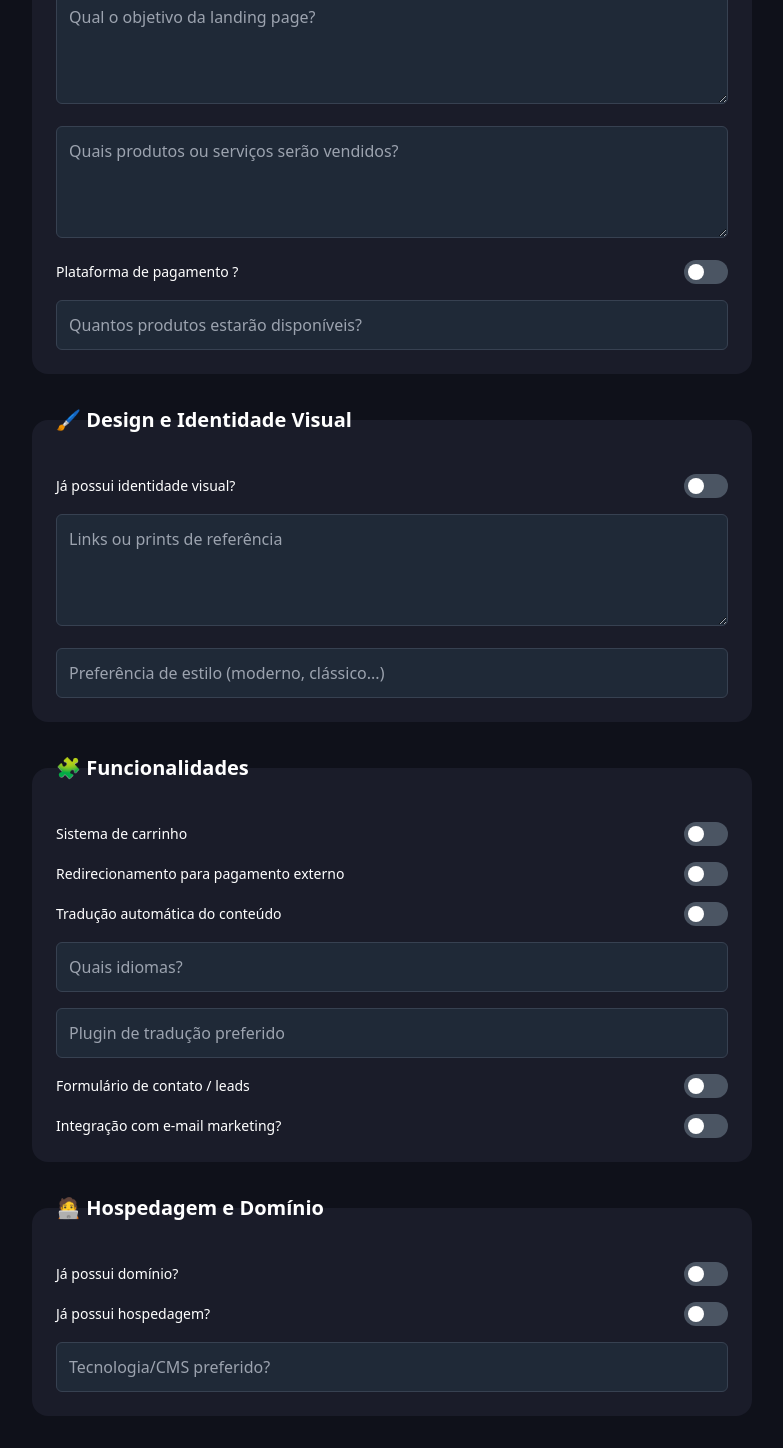
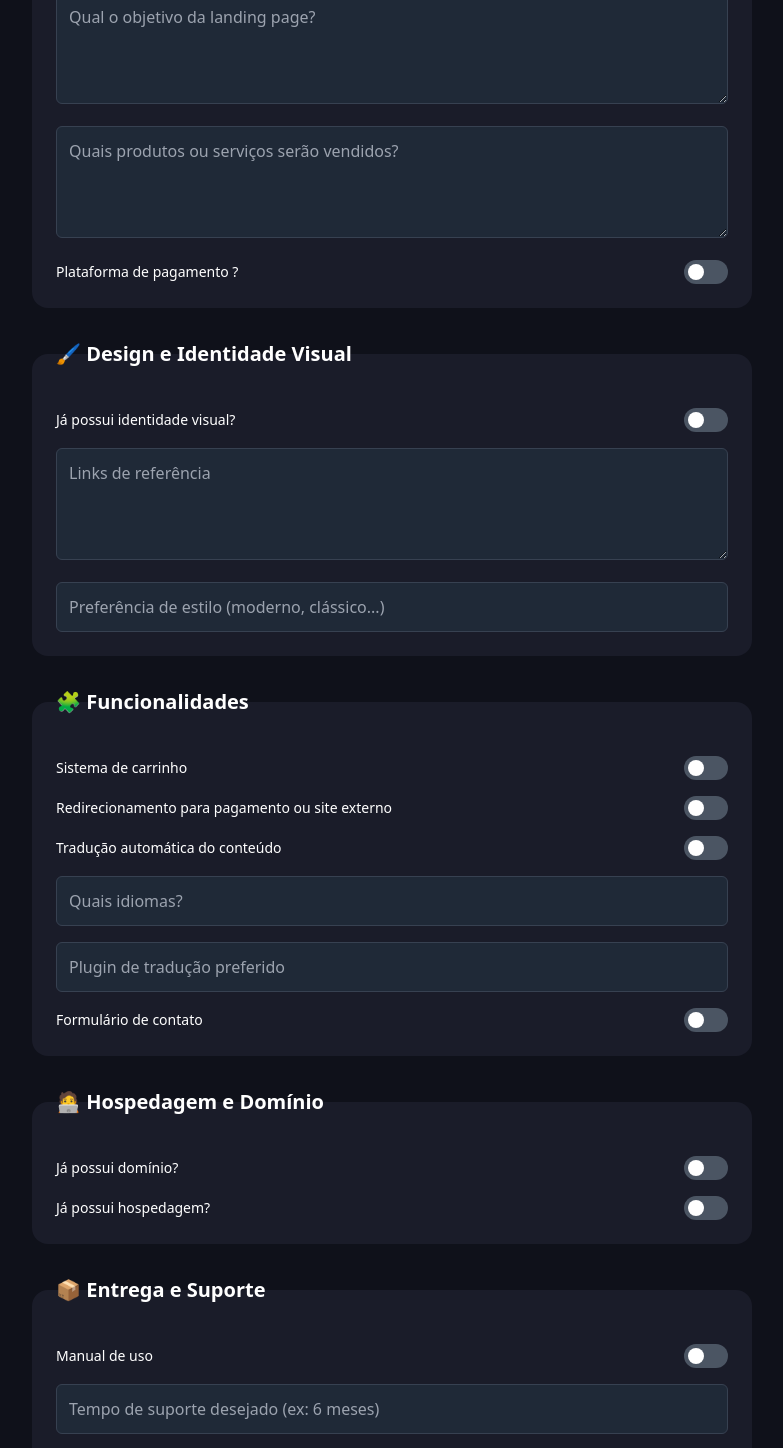
Before and after one commit to Clever-Group/form-requisitos-clevergroup, a React (Vite) app: page / in a window 1280 px wide. Shown: the part 828-2276 px from the top of the page, without its empty margins (248-1031 px from the left). Built offline with nearby package versions, Linux system fonts and the light colour scheme; the HTML template or start-up script is replaced by a standard one.

Commit message:
excluindo inputs desnecessários (no momento)

```diff
--- a/src/components/Formulario.jsx
+++ b/src/components/Formulario.jsx
@@ -101,6 +101,7 @@ export default function ProjectForm() {
 
       if (response.ok) {
         setSubmitStatus("success");
+        setErros(false);
         toast.success("Formulário enviado com sucesso!");
         setForm(initialFormState);
       } else {
@@ -227,17 +228,17 @@ export default function ProjectForm() {
           onChange={() => toggleSwitch("pagamentoExterno")}
         />
 
-        <input
+        {/* <input
           type="text"
           name="variacoes"
           value={form.variacoes}
           placeholder="Quantos produtos estarão disponíveis?"
           className="input"
           onChange={handleChange}
-        />
-        {erros.variacoes && (
+        /> */}
+        {/* {erros.variacoes && (
           <p className="text-red-600 text-sm">{erros.variacoes}</p>
-        )}
+        )} */}
       </fieldset>
 
       {/* design e identidade visual */}
@@ -252,8 +253,8 @@ export default function ProjectForm() {
         />
         <textarea
           name="referencias"
-          value={form.referecias}
-          placeholder="Links ou prints de referência"
+          value={form.referencias}
+          placeholder="Links de referência"
           className="textarea"
           onChange={handleChange}
         />
@@ -281,7 +282,7 @@ export default function ProjectForm() {
           onChange={() => toggleSwitch("carrinho")}
         />
         <SwitchField
-          label="Redirecionamento para pagamento externo"
+          label="Redirecionamento para pagamento ou site externo"
           enabled={form.redirecionamentoPagamento}
           onChange={() => toggleSwitch("redirecionamentoPagamento")}
         />
@@ -315,15 +316,15 @@ export default function ProjectForm() {
         )}
 
         <SwitchField
-          label="Formulário de contato / leads"
+          label="Formulário de contato"
           enabled={form.formularioContato}
           onChange={() => toggleSwitch("formularioContato")}
         />
-        <SwitchField
+        {/* <SwitchField
           label="Integração com e-mail marketing?"
           enabled={form.emailMarketing}
           onChange={() => toggleSwitch("emailMarketing")}
-        />
+        /> */}
       </fieldset>
 
       {/* Responsividade */}
@@ -376,7 +377,7 @@ export default function ProjectForm() {
           <p className="text-red-600 text-sm">{erros.hospedagem}</p>
         )}
 
-        <input
+        {/* <input
           type="text"
           name="tecnologia"
           value={form.tecnologia}
@@ -386,7 +387,7 @@ export default function ProjectForm() {
         />
         {erros.tecnologia && (
           <p className="text-red-600 text-sm">{erros.tecnologia}</p>
-        )}
+        )} */}
       </fieldset>
 
       {/* entrega e suporte */}
@@ -417,8 +418,9 @@ export default function ProjectForm() {
         />
       </fieldset>
 
+
       {/* prazos e orçamento */}
-      <fieldset className="space-y-4 bg-surface p-6 rounded-xl">
+      {/* <fieldset className="space-y-4 bg-surface p-6 rounded-xl">
         <legend className="text-xl font-semibold">🗓️ Prazos e Orçamento</legend>
         <input
           type="text"
@@ -441,7 +443,8 @@ export default function ProjectForm() {
         {erros.orcamento && (
           <p className="text-red-600 text-sm">{erros.orcamento}</p>
         )}
-      </fieldset>
+      </fieldset> */}
+
       <fieldset className="space-y-4 bg-surface p-6 rounded-xl">
         <legend className="text-xl font-semibold">
           🧾 Conteúdo a Ser Fornecido (Opcional)
--- a/src/components/validation.jsx
+++ b/src/components/validation.jsx
@@ -7,7 +7,7 @@ export const validarCPF = (cpf) => {
     let soma = 0;
     for (let i = 0; i < 9; i++) {
         soma += parseInt(cpf.charAt(i)) * (10 - i);
-}
+    }
     let resto = (soma * 10) % 11;
     resto = resto === 10 ? 0 : resto;
     if (resto !== parseInt(cpf.charAt(9))) return false;
@@ -15,7 +15,7 @@ export const validarCPF = (cpf) => {
     soma = 0;
     for (let i = 0; i < 10; i++) {
         soma += parseInt(cpf.charAt(i)) * (11 - i);
-}
+    }
     resto = (soma * 10) % 11;
     resto = resto === 10 ? 0 : resto;
     if (resto !== parseInt(cpf.charAt(10))) return false;
@@ -29,14 +29,14 @@ export const validarCNPJ = (cnpj) => {
     if (cnpj.length !== 14) return false;
     if (/^(\d)\1{13}$/.test(cnpj)) return false;
 
-const validarDigito = (cnpj, peso) => {
+    const validarDigito = (cnpj, peso) => {
         let soma = 0;
         for (let i = 0; i < peso.length; i++) {
-        soma += parseInt(cnpj.charAt(i)) * peso[i];
+            soma += parseInt(cnpj.charAt(i)) * peso[i];
         }
         let resto = soma % 11;
         return resto < 2 ? 0 : 11 - resto;
-};
+    };
 
     const peso1 = [5, 4, 3, 2, 9, 8, 7, 6, 5, 4, 3, 2];
     const peso2 = [6, 5, 4, 3, 2, 9, 8, 7, 6, 5, 4, 3, 2];
@@ -94,25 +94,25 @@ export const validarFormulario = (form) => {
 
     if (!validarObrigatorio(form.produtos)) erros.produtos = "Produtos são obrigatórios";
 
-    if (!validarObrigatorio(form.variacoes)) erros.variacoes = "Variações são obrigatórias";
+    // if (!validarObrigatorio(form.variacoes)) erros.variacoes = "Variações são obrigatórias";
 
-    if (!validarObrigatorio(form.referencias)) erros.referencias = "Referências são obrigatórias";
+    // if (!validarObrigatorio(form.referencias)) erros.referencias = "Referências são obrigatórias";
 
     if (!validarObrigatorio(form.estilo)) erros.estilo = "Estilo é obrigatório";
 
-    if (form.traducao && !validarObrigatorio(form.pluginTraducao)) erros.pluginTraducao = "Plugin de tradução é obrigatório";
+    // if (form.traducao && !validarObrigatorio(form.pluginTraducao)) erros.pluginTraducao = "Plugin de tradução é obrigatório";
 
-    if (!validarObrigatorio(form.idiomas)) erros.idiomas = "Idiomas são obrigatórios";
+    // if (!validarObrigatorio(form.idiomas)) erros.idiomas = "Idiomas são obrigatórios";
 
-    // if (!validarObrigatorio(form.acessibilidade)) erros.acessibilidade = "Informe acessibilidade";
+    // // if (!validarObrigatorio(form.acessibilidade)) erros.acessibilidade = "Informe acessibilidade";
 
-    if (!validarObrigatorio(form.tecnologia)) erros.tecnologia = "Informe tecnologia";
+    // if (!validarObrigatorio(form.tecnologia)) erros.tecnologia = "Informe tecnologia";
 
-    if (!validarObrigatorio(form.suporte)) erros.suporte = "Informe suporte";
+    // if (!validarObrigatorio(form.suporte)) erros.suporte = "Informe suporte";
 
-    if (!validarObrigatorio(form.prazo)) erros.prazo = "Informe prazo";
+    // if (!validarObrigatorio(form.prazo)) erros.prazo = "Informe prazo";
 
-    if (!validarObrigatorio(form.orcamento)) erros.orcamento = "Informe orçamento";
+    // if (!validarObrigatorio(form.orcamento)) erros.orcamento = "Informe orçamento";
 
     // if (!validarDispositivos(form.dispositivos)) erros.dispositivos = "Selecione ao menos um dispositivo";
 
```
